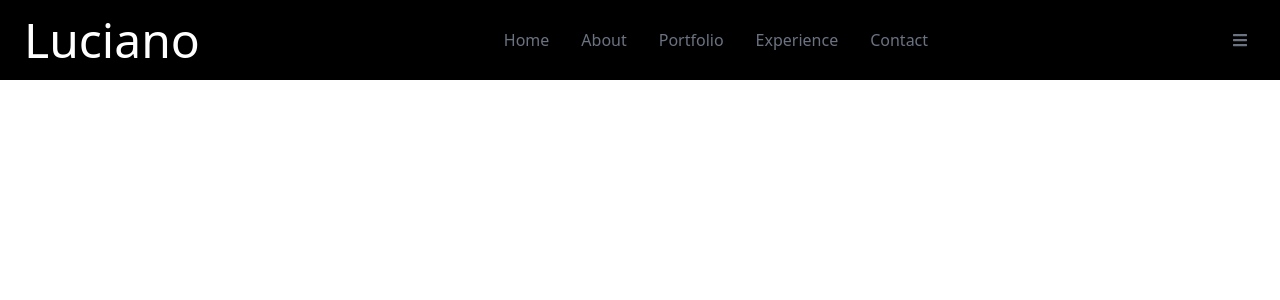
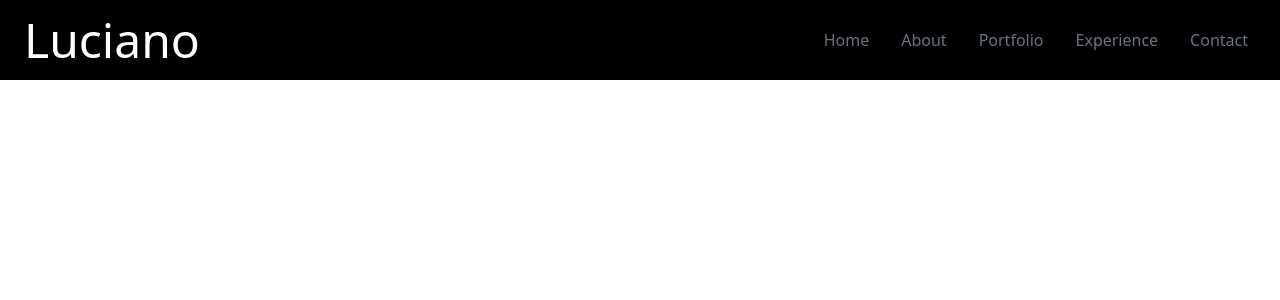
Before and after one commit to lucianosoares748/port_react, a React (Create React App) app: page / in a window 1280 px wide. Shown: the top 300 px of the page. Built offline with nearby package versions, Linux system fonts and the light colour scheme.

Commit message:
navBar create

```diff
--- a/src/App.js
+++ b/src/App.js
@@ -1,5 +1,4 @@
 import NavBar from "./components/NavBar";
-import { FaBars, FaTimes } from "react-icons/fa";
 
 function App() {
   return (
--- a/src/components/NavBar.jsx
+++ b/src/components/NavBar.jsx
@@ -1,7 +1,9 @@
-import React from "react";
-import { FaBars } from "react-icons/fa";
+import React, { useState } from "react";
+import { FaBars, FaTimes } from "react-icons/fa";
 
 const NavBar = () => {
+  const [nav, setNav] = useState(false);
+
   const links = [
     {
       id: 1,
@@ -42,9 +44,25 @@
         ))}
       </ul>
 
-      <div className="cursor-pointer pr-4 z-10 text-gray-500">
-        <FaBars />
+      <div
+        onClick={() => setNav(!nav)}
+        className="cursor-pointer pr-4 z-10 text-gray-500 md:hidden"
+      >
+        {nav ? <FaTimes size={30} /> : <FaBars size={30} />}
       </div>
+
+      {nav && (
+        <ul className="flex flex-col justify-center items-center absolute top-0 left-0 w-full h-screen bg-gradient-to-b from-black to-gray-800 text-gray-500">
+          {links.map(({ id, link }) => (
+            <li
+              key={link.id}
+              className="cursor-pointer px-4 capitalize py-6 text-4xl"
+            >
+              {link}
+            </li>
+          ))}
+        </ul>
+      )}
     </div>
   );
 };
```
